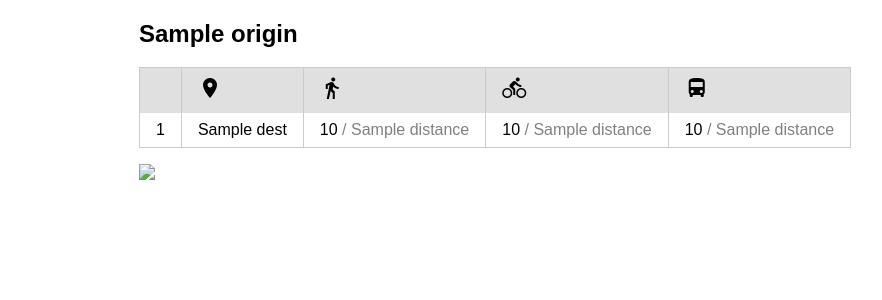
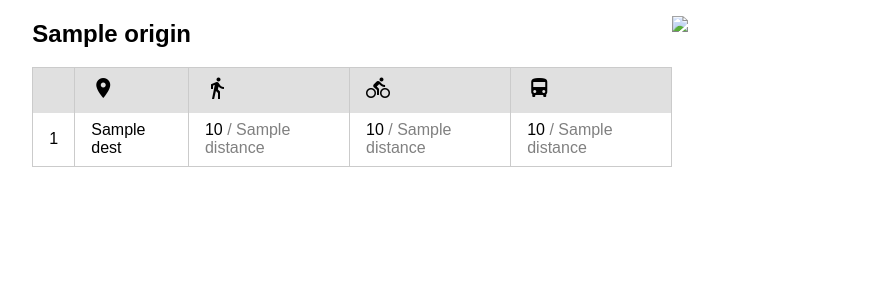
Before and after one commit to mikex924/workscore, a Django app: template househunt/workscore/templates/index.html in a window 1280 px wide. Shown: the top 300 px of the page, without its empty margins (21-903 px from the left). Run offline with Django 3.2, Linux system fonts and the light colour scheme; the template is opened without the code that fills it: most values are stand-ins (such as "Sample title", 1, 10 or a date in 2020); some libraries are stand-ins or nearby versions.

Commit message:
changed layout

```diff
--- a/househunt/workscore/templates/index.html
+++ b/househunt/workscore/templates/index.html
@@ -18,6 +18,9 @@
             .distance {
                 color: grey;
             }
+            img {
+                width: 100%;
+            }
         </style>
         <meta charset="utf-8">
 
@@ -26,8 +29,8 @@
 
     <body>
         <div class="pure-g">
-            <div class="pure-u-1-8"></div>
-            <div class="pure-u-3-4">
+            <div class="pure-u-1-24"></div>
+            <div class="pure-u-1-2">
                 <h2>{{data.origin}}</h2>
                 <table class="pure-table">
                     <thead>
@@ -51,9 +54,11 @@
                         {% endfor %}
                     </tbody>
                 </table>
+            </div>
+            <div class="pure-u-5-12">
                 <p><img src="{{map_url}}"></p>
             </div>
-            <div class="pure-u-1-8"></div>
+            <div class="pure-u-1-24"></div>
         </div>
     </body>
 </html>
```
